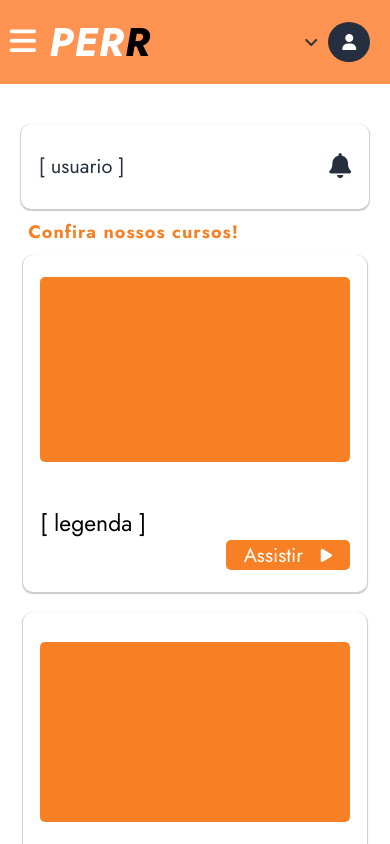
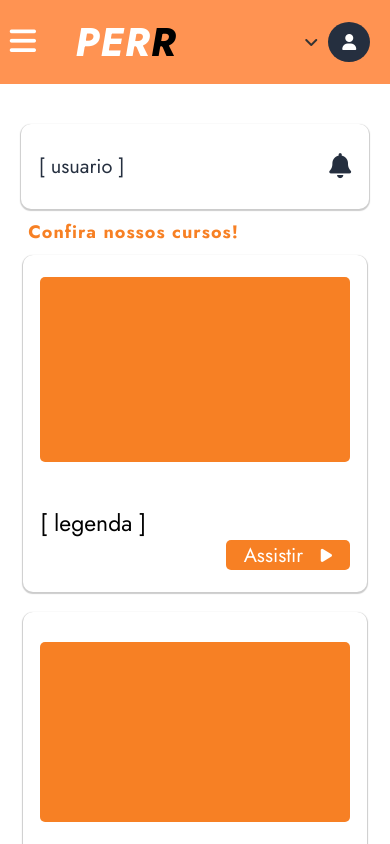
Before and after one commit to Santozzz/TCC-PERR-FRONTEND, a Vue app in the folder frontend/: page / in a window 390 px wide. Shown: the top 844 px of the page. Built offline with nearby package versions, Linux system fonts and the light colour scheme.

Commit message:
ajustes no responsivo da navbar

```diff
--- a/frontend/src/components/ALL/Navbar.vue
+++ b/frontend/src/components/ALL/Navbar.vue
@@ -391,6 +391,9 @@ export default {
       .navbar{
         width: 23%;
       }
+      .mob-logo{
+          width: 19%;
+      }
     }
     @media screen and (max-width: 1000px){
         .mob-logo{
@@ -403,6 +406,9 @@ export default {
     @media screen and (max-width: 910px){
         .navbar{
           width: 28%;
+        }
+        .mob-logo{
+          width: 21%;
         }
     }
     @media screen and (max-width: 835px){
@@ -417,6 +423,9 @@ export default {
         .navbar{
           width: 35%;
         }
+        .mob-logo{
+          width: 25%;
+        }
     }
     @media screen and (max-width: 650px){
         .mob-logo{
@@ -424,6 +433,11 @@ export default {
         }
         .navbar{
           width: 44%;
+        }
+    }
+    @media screen and (max-width: 600px){
+        .mob-logo{
+          width: 30%;
         }
     }
     @media screen and (max-width: 535px){
@@ -438,10 +452,13 @@ export default {
         .navbar{
           width: 54%;
         }
+        .mob-logo{
+          width: 35%;
+        }
     }
     @media screen and (max-width: 425px){
         .mob-logo{
-          width: 38%;
+          width: 45%;
         }
         .navbar{
           width: 64%;
```
